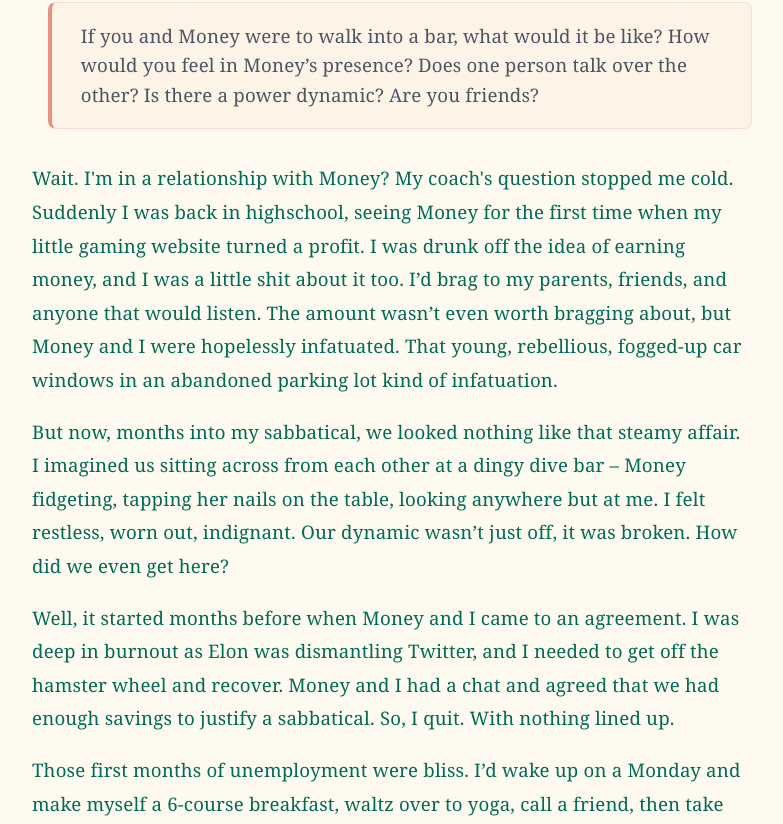
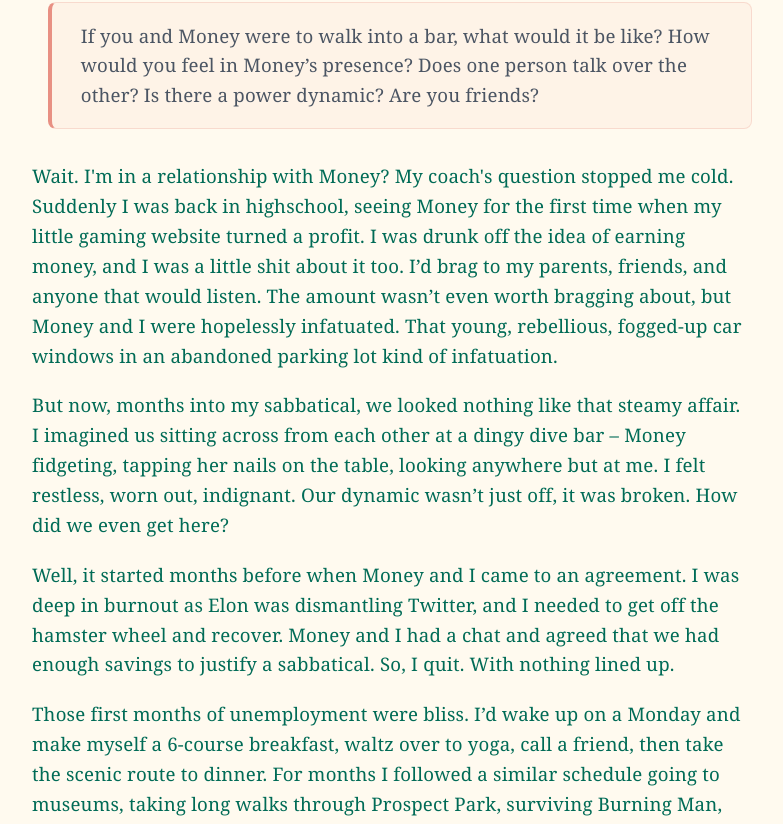
Before and after one commit to rishair/ris.hair, a SvelteKit app: page /posts/money in a window 1280 px wide. Shown: the part 747-1571 px from the top of the page, without its empty margins (248-1031 px from the left). Built offline with nearby package versions, Linux system fonts and the light colour scheme.

Commit message:
Small changes

```diff
--- a/src/posts/being-malleable.yaml
+++ b/src/posts/being-malleable.yaml
@@ -1,7 +1,7 @@
 title: 'Being Malleable'
 description: '3 consistent weeks to change your identity'
 date: '2025-11-05'
-slug: camper-van
+slug: being-malleable
 tags:
   - journal
 published: true
--- a/src/styles/app.css
+++ b/src/styles/app.css
@@ -43,7 +43,7 @@ body {
 .serif {
     @apply font-serif;
     letter-spacing: 0.010em;
-    line-height: 1.8;
+    line-height: 1.6;
 }
 
 .name {
@@ -201,7 +201,7 @@ h2 {
 }
 
 p {
-    margin-bottom: 18px;
+    margin-bottom: 20px;
 }
 
 button {
```
